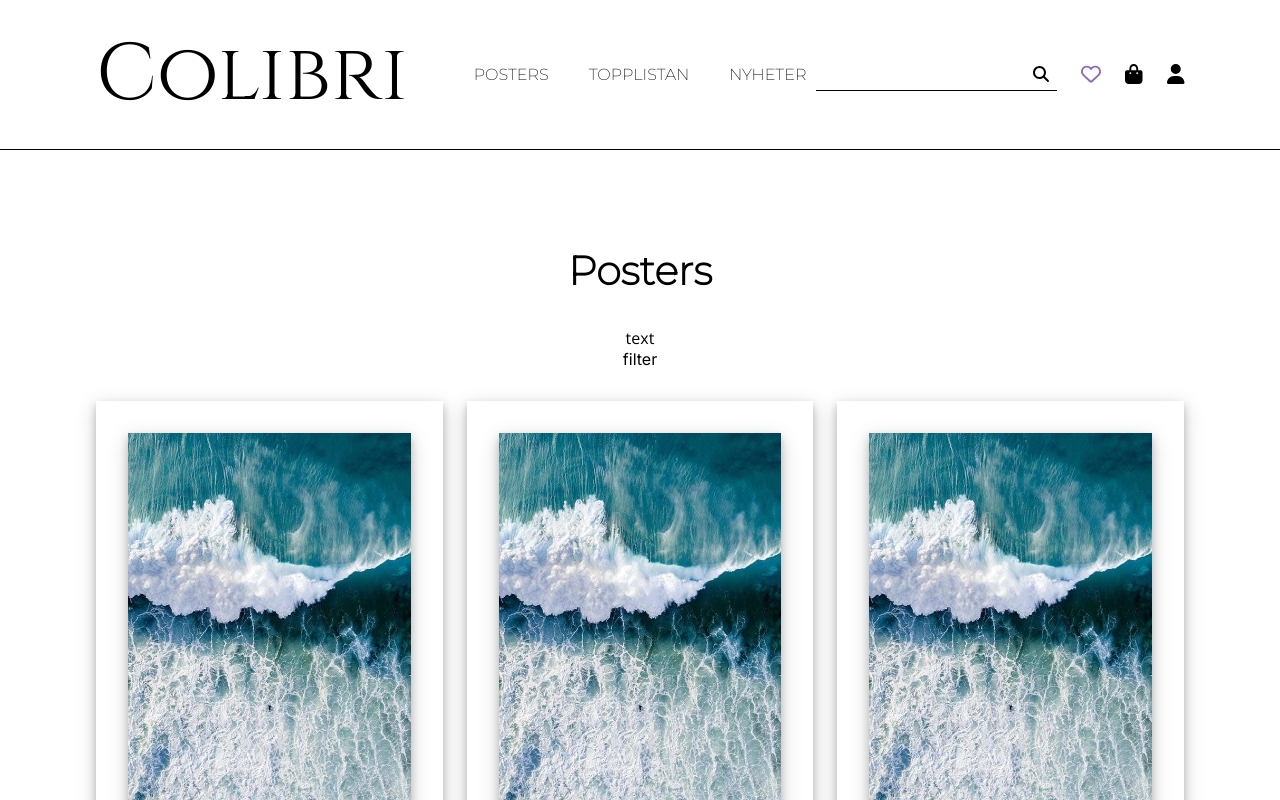
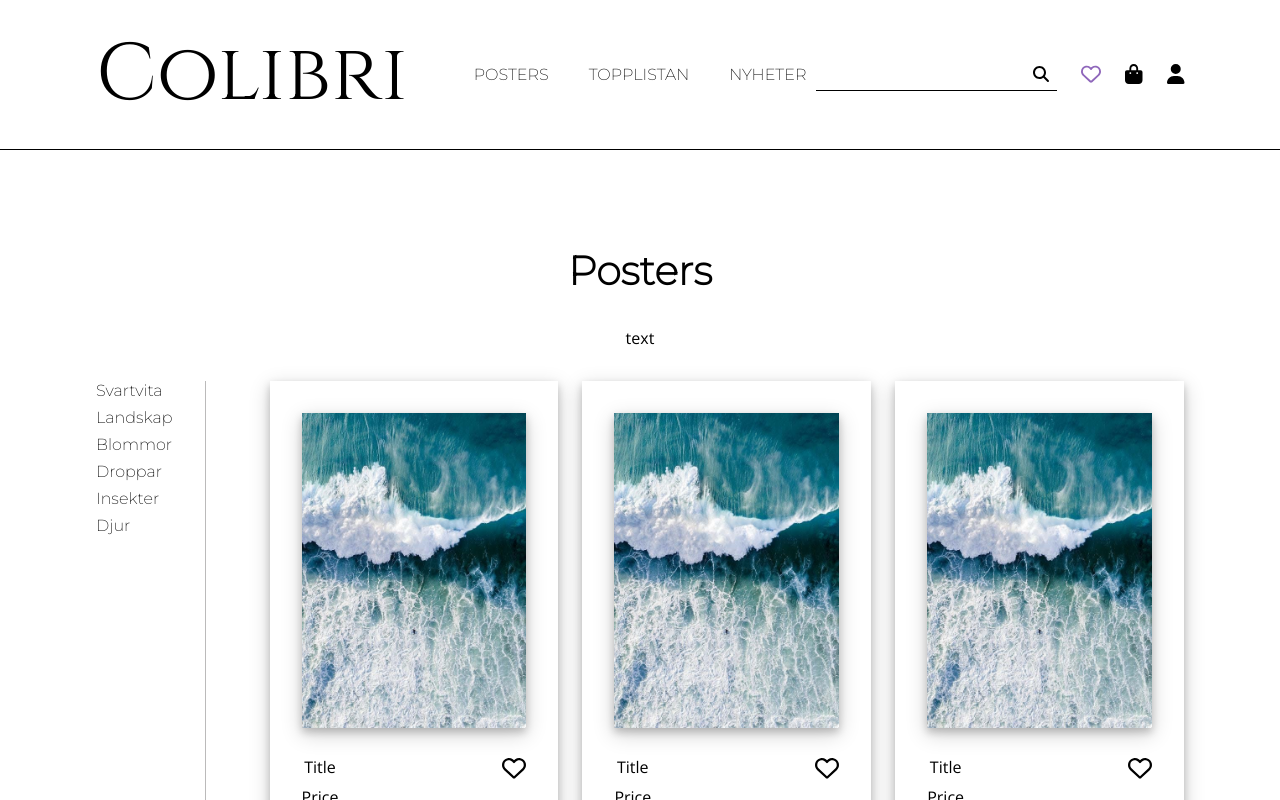
Before and after one commit to bellen01/colibri, a Next.js app: page /posters in a window 1280 px wide. Shown: the top 800 px of the page. Built offline with nearby package versions, Linux system fonts and the light colour scheme.

Commit message:
added filter nav to products

```diff
--- a/src/app/posters/page.tsx
+++ b/src/app/posters/page.tsx
@@ -6,6 +6,7 @@ import { montserrat } from '@/app/fonts';
 // import ProductInfo from './ProductInfo';
 import { FontAwesomeIcon } from '@fortawesome/react-fontawesome';
 import { faAngleDown } from '@fortawesome/free-solid-svg-icons';
+import Filter from '@/components/Products/Filter';
 // import Select from './Select';
 
 
@@ -16,12 +17,15 @@ const Products = () => {
             <div className={styles.heroContainer}>
                 <h1>Posters</h1>
                 <p>text</p>
-                <div>filter</div>
-                <div className={styles.wrapper}>
-                    <Product />
-                    <Product />
-                    <Product />
-                    <Product />
+                {/* <div>filter</div> */}
+                <div className={styles.filterAndProductsContainer}>
+                    <Filter />
+                    <div className={styles.wrapper}>
+                        <Product />
+                        <Product />
+                        <Product />
+                        <Product />
+                    </div>
                 </div>
             </div>
             {/* <ProductInfo /> */}
--- /dev/null
+++ b/src/components/Products/Filter.tsx
@@ -0,0 +1,20 @@
+import React from 'react';
+import styles from '@/components/styles/Filter.module.scss';
+import Link from 'next/link';
+
+const Filter = () => {
+    return (
+        <aside className={styles.aside}>
+            <nav className={styles.nav}>
+                <Link href="#">Svartvita</Link>
+                <Link href="#">Landskap</Link>
+                <Link href="#">Blommor</Link>
+                <Link href="#">Droppar</Link>
+                <Link href="#">Insekter</Link>
+                <Link href="#">Djur</Link>
+            </nav>
+        </aside>
+    )
+}
+
+export default Filter
--- /dev/null
+++ b/src/components/styles/Filter.module.scss
@@ -0,0 +1,23 @@
+.aside {
+    margin-right: 4rem;
+    padding-right: 2rem;
+    border-right: 1px solid #bbbaba;
+}
+
+.nav {
+    display: flex;
+    flex-direction: column;
+    gap: .5rem;
+    // justify-content: flex-start;
+    text-align: left;
+    font-family: var(--font-montserrat);
+}
+
+.nav a:hover {
+    // border-bottom: 1.5px solid #40B1A6;
+    text-decoration-line: underline;
+    text-decoration-thickness: 1.5px;
+    text-decoration-color: #40B1A6;
+    text-underline-offset: .5rem;
+    color: #40B1A6;
+}
--- a/src/components/styles/Products.module.scss
+++ b/src/components/styles/Products.module.scss
@@ -1,4 +1,5 @@
 .container {
+    display: flex;
     // position: relative;
 }
 
@@ -11,9 +12,13 @@
     margin-bottom: 2rem;
 }
 
+.filterAndProductsContainer {
+    display: flex;
+    padding: 2rem 0;
+}
+
 .wrapper {
     // background-color: rgb(234, 234, 234);
-    padding: 2rem 0;
     display: grid;
     gap: 1.5rem;
     grid-template-columns: repeat(3, 1fr);
```
